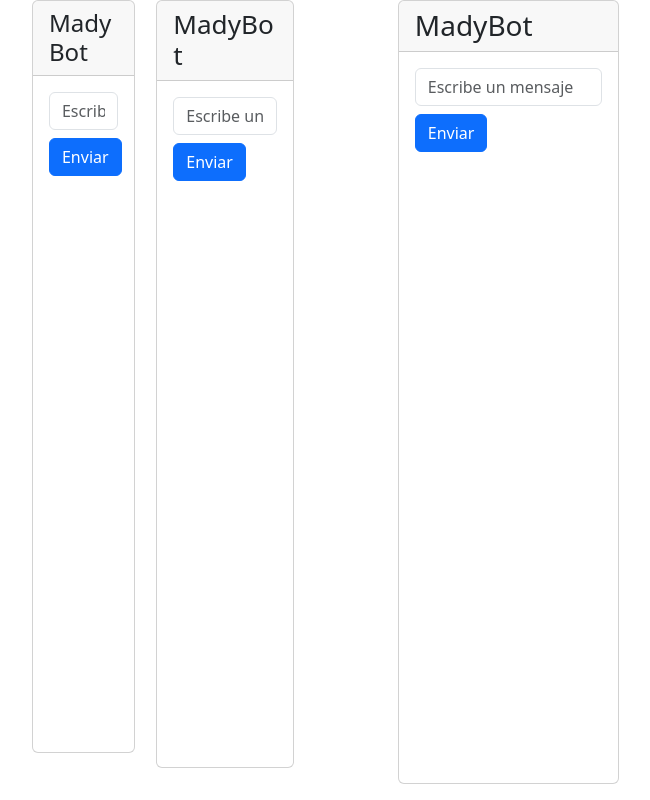
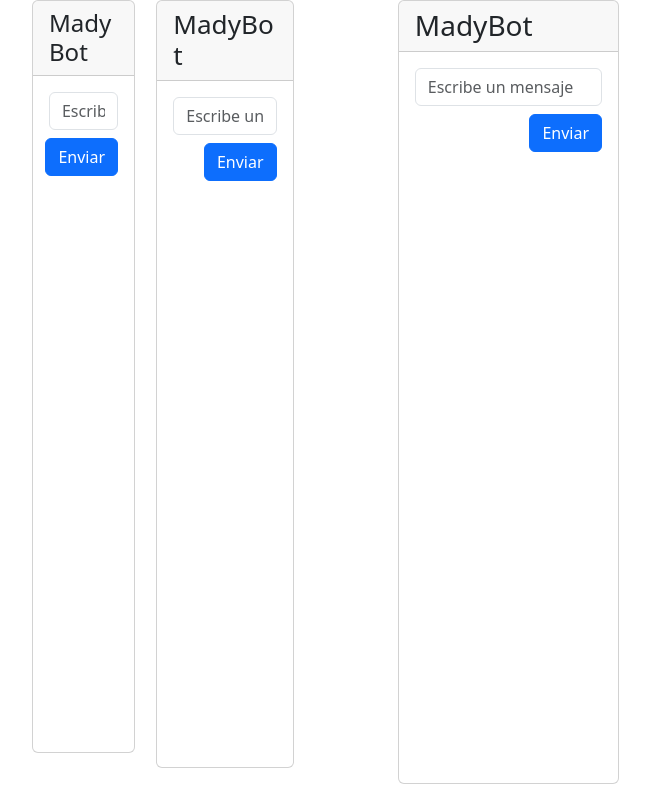
Before and after one commit to AgustinMadygraf/framebot, a Vue app: page / in a window 1280 px wide. Shown: the whole page, without its empty margins (579-1229 px from the left). Built offline with nearby package versions, Linux system fonts and the light colour scheme.

Commit message:
feat: remove unused chatbot.css; enhance MadyBot_Vue styles with button alignment

```diff
--- a/src/assets/chatbot.css
+++ /dev/null
@@ -1 +0,0 @@
-/* Path: src/assets/chatbot.css */
--- a/src/components/MadyBot_Vue.css
+++ b/src/components/MadyBot_Vue.css
@@ -23,3 +23,7 @@ Estilos para el contenedor principal de la aplicación
   height: 150px; /* Ajusta esta altura a la que necesites */
   overflow-y: auto;
 }
+.button-right {
+  display: flex;
+  justify-content: flex-end;
+}
--- a/src/components/MadyBot_Vue.vue
+++ b/src/components/MadyBot_Vue.vue
@@ -11,15 +11,15 @@
           <p class="message-received"><strong>MadyBot:</strong> {{ responseMessage }}</p>
         </div>
         <input v-model="userMessage" placeholder="Escribe un mensaje" class="form-control mb-2" />
-        <button @click="sendMessage" class="btn btn-primary">Enviar</button>
+        <div class="button-right">
+          <button @click="sendMessage" class="btn btn-primary">Enviar</button>
+        </div>
       </div>
     </div>
   </div>
 </template>
-
 <script>
 import MadyBot_VueScript from './MadyBot_Vue.js'; // Importa el script externo
 import './MadyBot_Vue.css';  // Importa el archivo CSS
-
 export default MadyBot_VueScript;
 </script>
```
